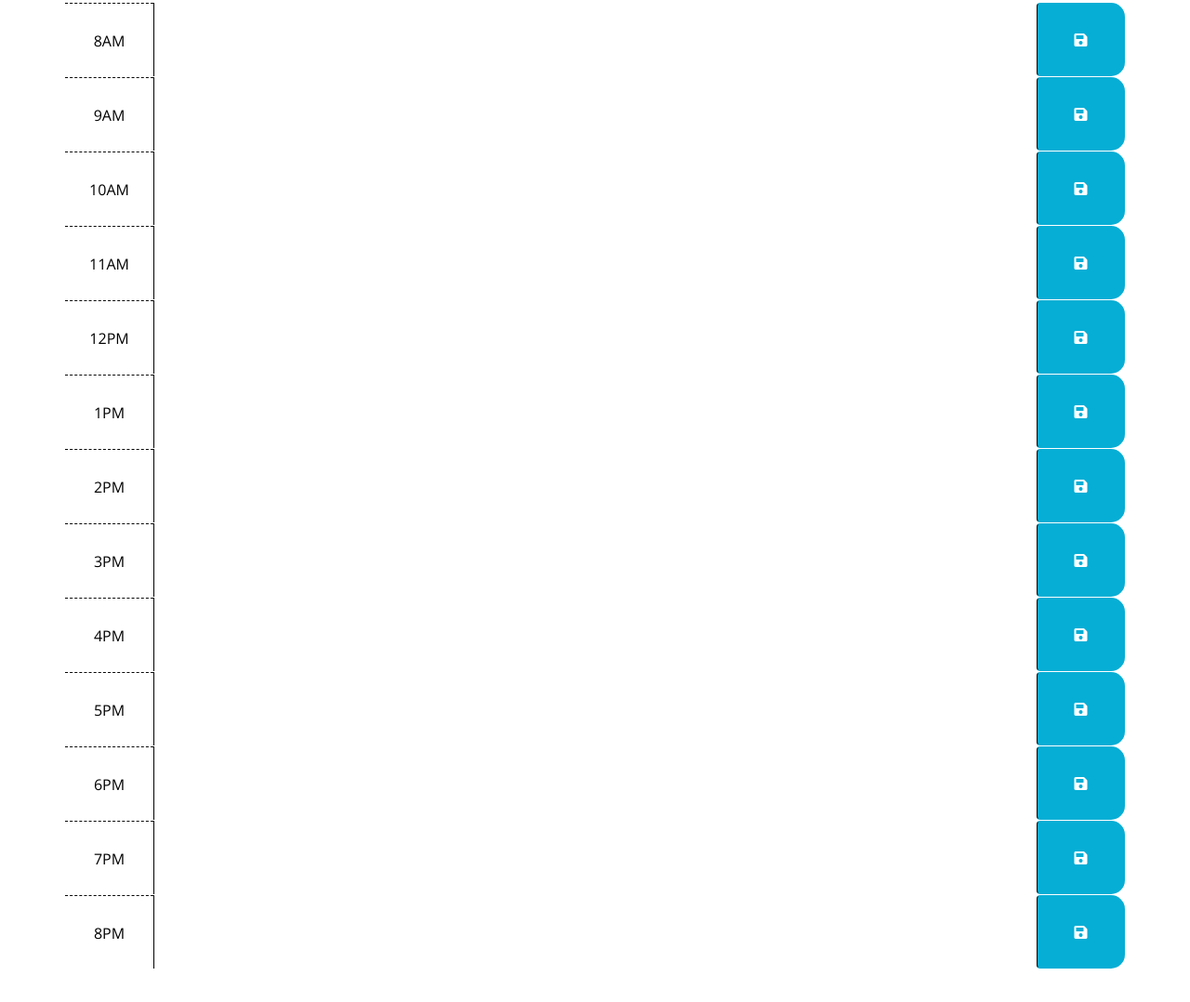
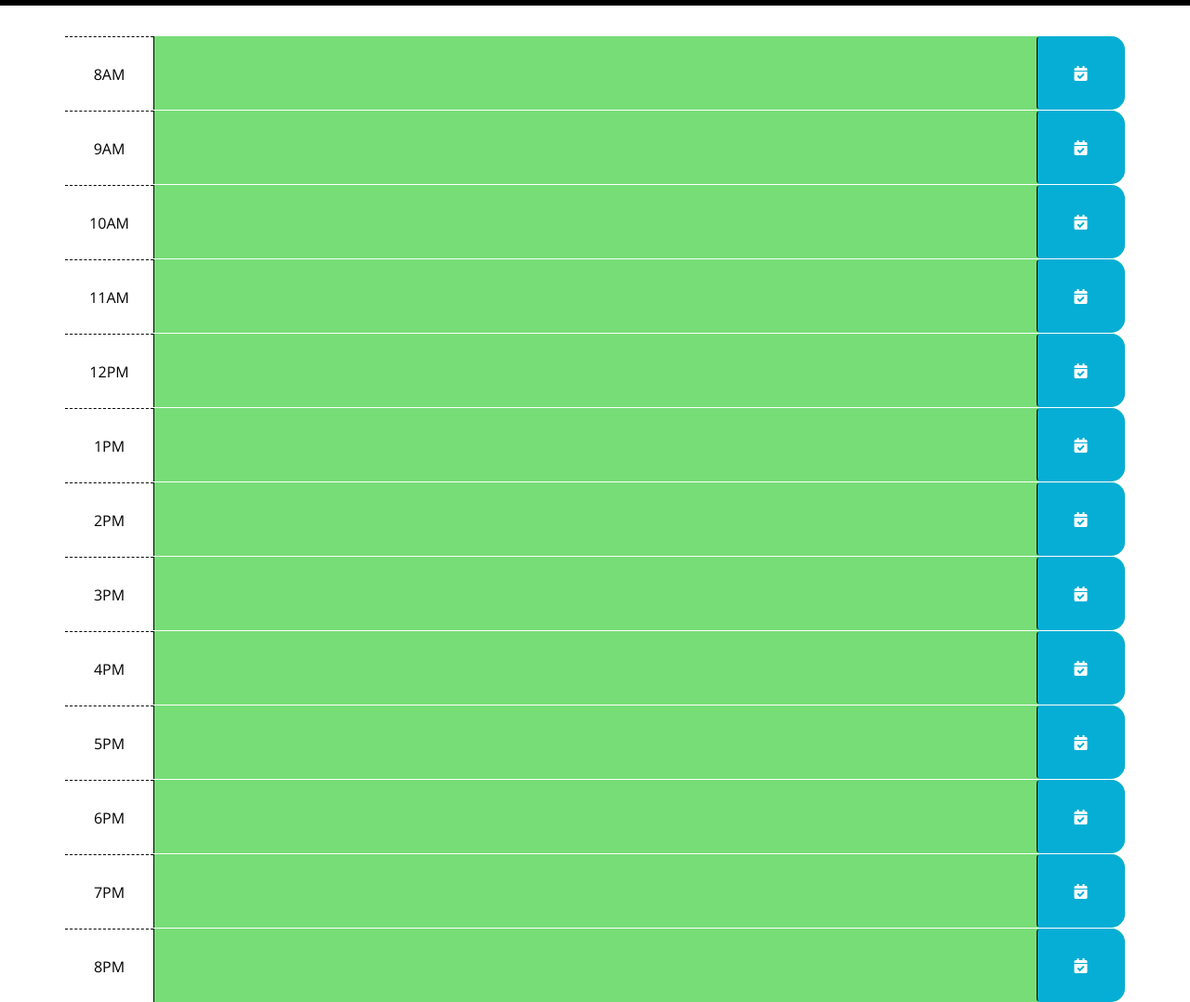
Before and after one commit to jalgonz/work-day-scheduler, a plain HTML site: page index.html in a window 1280 px wide. Shown: the part 298-1376 px from the top of the page at 93% size. Before the commit the page ends 1340 px from the top, so only its background shows below. Drawn offline with nearby package versions, Linux system fonts and the light colour scheme.

Commit message:
added event lister for save button click

```diff
--- a/index.html
+++ b/index.html
@@ -40,7 +40,7 @@
         </div>
         <textarea class="col-md-10 description">
         </textarea>
-        <button class="btn saveBtn col-md-1"><i class="fas fa-save"></i></button>
+        <button class="btn saveBtn col-md-1"><i class="fas fa-calendar-check"></i></button>
       </div>
       <div id="hour-9" class="row time-block">
         <div class="col-md-1 hour">
@@ -48,7 +48,7 @@
         </div>
         <textarea class="col-md-10 description">
         </textarea>
-        <button class="btn saveBtn col-md-1"><i class="fas fa-save"></i></button>
+        <button class="btn saveBtn col-md-1"><i class="fas fa-calendar-check"></i></button>
       </div>
 
       <div id="hour-10" class="row time-block">
@@ -57,7 +57,7 @@
         </div>
         <textarea class="col-md-10 description">
         </textarea>
-        <button class="btn saveBtn col-md-1"><i class="fas fa-save"></i></button>
+        <button class="btn saveBtn col-md-1"><i class="fas fa-calendar-check"></i></button>
       </div>
 
       <div id="hour-11" class="row time-block">
@@ -66,7 +66,7 @@
         </div>
         <textarea class="col-md-10 description">
         </textarea>
-        <button class="btn saveBtn col-md-1"><i class="fas fa-save"></i></button>
+        <button class="btn saveBtn col-md-1"><i class="fas fa-calendar-check"></i></button>
       </div>
 
       <div id="hour-12" class="row time-block">
@@ -75,7 +75,7 @@
         </div>
         <textarea class="col-md-10 description">
         </textarea>
-        <button class="btn saveBtn col-md-1"><i class="fas fa-save"></i></button>
+        <button class="btn saveBtn col-md-1"><i class="fas fa-calendar-check"></i></button>
       </div>
 
      <div id="hour-13" class="row time-block">
@@ -84,7 +84,7 @@
         </div>
         <textarea class="col-md-10 description">
         </textarea>
-        <button class="btn saveBtn col-md-1"><i class="fas fa-save"></i></button>
+        <button class="btn saveBtn col-md-1"><i class="fas fa-calendar-check"></i></button>
       </div>
 
       <div id="hour-14" class="row time-block">
@@ -93,7 +93,7 @@
         </div>
         <textarea class="col-md-10 description">
         </textarea>
-        <button class="btn saveBtn col-md-1"><i class="fas fa-save"></i></button>
+        <button class="btn saveBtn col-md-1"><i class="fas fa-calendar-check"></i></button>
       </div>
 
       <div id="hour-15" class="row time-block">
@@ -102,7 +102,7 @@
         </div>
         <textarea class="col-md-10 description">
         </textarea>
-        <button class="btn saveBtn col-md-1"><i class="fas fa-save"></i></button>
+        <button class="btn saveBtn col-md-1"><i class="fas fa-calendar-check"></i></button>
       </div>
 
       <div id="hour-16" class="row time-block">
@@ -111,7 +111,7 @@
         </div>
         <textarea class="col-md-10 description">
         </textarea>
-        <button class="btn saveBtn col-md-1"><i class="fas fa-save"></i></button>
+        <button class="btn saveBtn col-md-1"><i class="fas fa-calendar-check"></i></button>
       </div>
 
       <div id="hour-17" class="row time-block">
@@ -120,7 +120,7 @@
         </div>
         <textarea class="col-md-10 description">
         </textarea>
-        <button class="btn saveBtn col-md-1"><i class="fas fa-save"></i></button>
+        <button class="btn saveBtn col-md-1"><i class="fas fa-calendar-check"></i></button>
       </div>
 
       <div id="hour-18" class="row time-block">
@@ -129,7 +129,7 @@
         </div>
         <textarea class="col-md-10 description">
         </textarea>
-        <button class="btn saveBtn col-md-1"><i class="fas fa-save"></i></button>
+        <button class="btn saveBtn col-md-1"><i class="fas fa-calendar-check"></i></button>
       </div>
 
       <div id="hour-19" class="row time-block">
@@ -138,7 +138,7 @@
         </div>
         <textarea class="col-md-10 description">
         </textarea>
-        <button class="btn saveBtn col-md-1"><i class="fas fa-save"></i></button>
+        <button class="btn saveBtn col-md-1"><i class="fas fa-calendar-check"></i></button>
       </div>
 
       <div id="hour-20" class="row time-block">
@@ -147,13 +147,12 @@
         </div>
         <textarea class="col-md-10 description">
         </textarea>
-        <button class="btn saveBtn col-md-1"><i class="fas fa-save"></i></button>
+        <button class="btn saveBtn col-md-1"><i class="fas fa-calendar-check"></i></button>
       </div>
     </div>
 
     <script src="https://cdnjs.cloudflare.com/ajax/libs/jquery/3.2.1/jquery.min.js"></script>
     <script src="https://cdnjs.cloudflare.com/ajax/libs/moment.js/2.24.0/moment.min.js"></script>
-    <script src="script.js"
-
+    <script src="script.js"></script>
   </body>
 </html>
--- a/script.js
+++ b/script.js
@@ -0,0 +1,66 @@
+$(document).ready(function() {
+//Displays the current date at the top of the calender
+$("#currentDay").text(moment().format("dddd MMMM Do"));
+
+// listen for save button clicks
+$('.saveBtn').on('click', function () {
+    // get nearby values
+    var value = $(this).siblings('.description').val();
+    var time = $(this).parent().attr('id');
+
+    // save in localStorage
+    localStorage.setItem(time, value);
+
+    // Show notification that item was saved to localStorage by adding class 'show'
+    $('.notification').addClass('show');
+
+    // Timeout to remove 'show' class after 5 seconds
+    setTimeout(function () {
+      $('.notification').removeClass('show');
+    }, 5000);
+  });
+
+  function hourUpdater() {
+    // get current number of hours
+    var currentHour = moment().hours();
+
+    // loop over time blocks
+    $('.time-block').each(function () {
+      var blockHour = parseInt($(this).attr('id').split('-')[1]);
+
+      // check if we've moved past this time
+      if (blockHour < currentHour) {
+        $(this).addClass('past');
+      } else if (blockHour === currentHour) {
+        $(this).removeClass('past');
+        $(this).addClass('present');
+      } else {
+        $(this).removeClass('past');
+        $(this).removeClass('present');
+        $(this).addClass('future');
+      }
+    });
+  }
+
+  hourUpdater();
+
+  // set up interval to check if current time needs to be updated
+  var interval = setInterval(hourUpdater, 15000);
+
+  // load any saved data from localStorage
+  $('#hour-8 .description').val(localStorage.getItem('hour-8'));
+  $('#hour-9 .description').val(localStorage.getItem('hour-9'));
+  $('#hour-10 .description').val(localStorage.getItem('hour-10'));
+  $('#hour-11 .description').val(localStorage.getItem('hour-11'));
+  $('#hour-12 .description').val(localStorage.getItem('hour-12'));
+  $('#hour-13 .description').val(localStorage.getItem('hour-13'));
+  $('#hour-14 .description').val(localStorage.getItem('hour-14'));
+  $('#hour-15 .description').val(localStorage.getItem('hour-15'));
+  $('#hour-16 .description').val(localStorage.getItem('hour-16'));
+  $('#hour-17 .description').val(localStorage.getItem('hour-17'));
+  $('#hour-18 .description').val(localStorage.getItem('hour-18'));
+  $('#hour-19 .description').val(localStorage.getItem('hour-19'));
+  $('#hour-20 .description').val(localStorage.getItem('hour-20'));
+
+
+});
```
